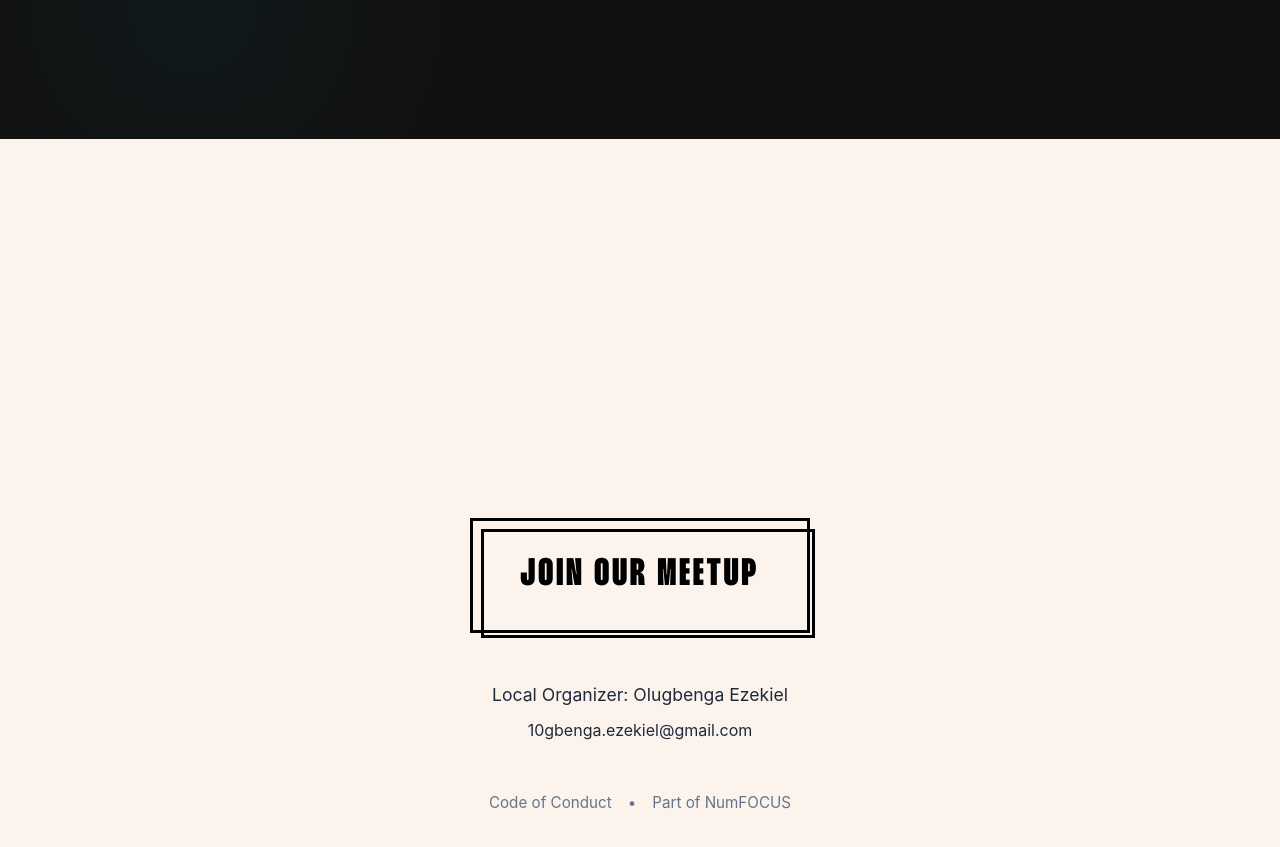
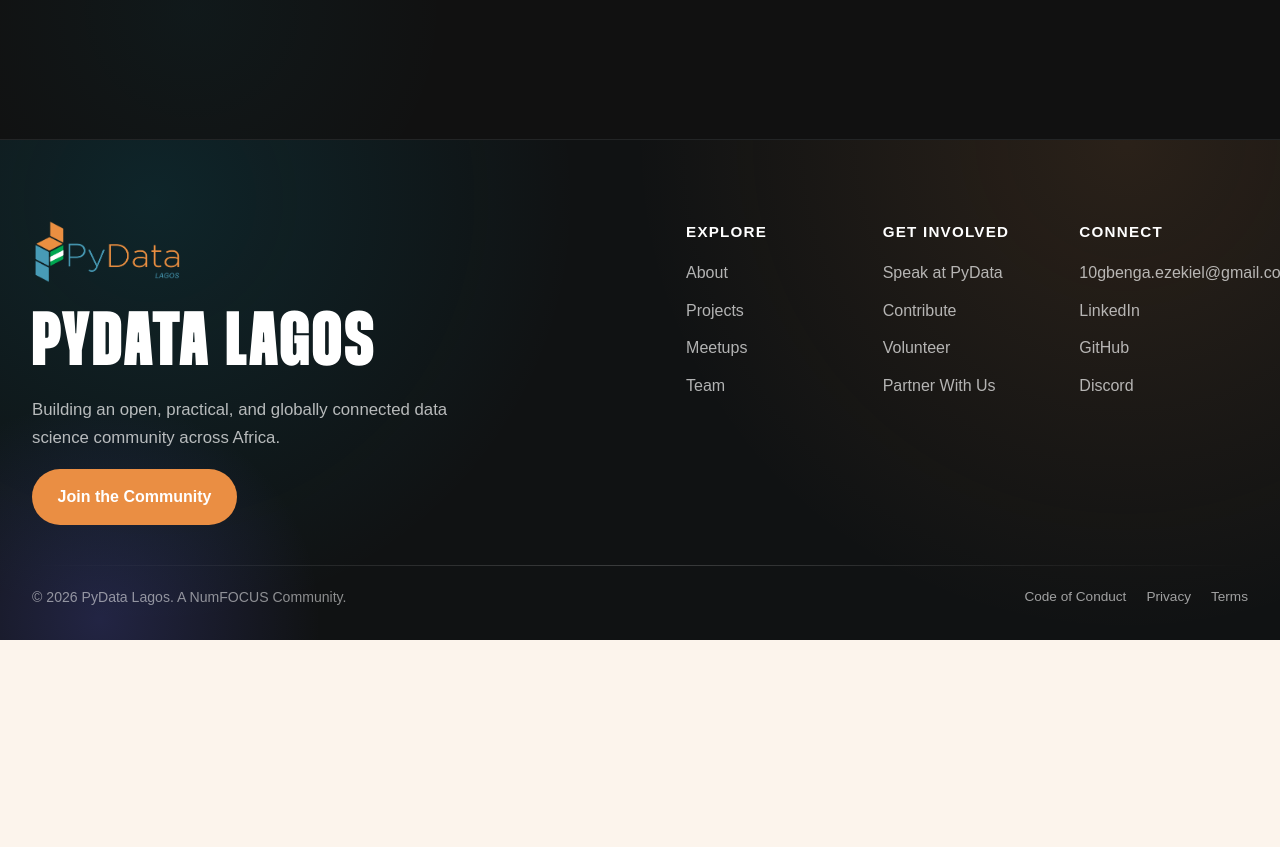
Before and after one commit to Nosa116/PyData-Lagos-WEB, a React (Vite) app: page / in a window 1280 px wide. Shown: the part 8680-9527 px from the top of the page. After the commit the page ends 9320 px from the top, so only its background shows below. Built offline with nearby package versions, Linux system fonts and the light colour scheme; a web font is replaced by a local one.

Commit message:
Redesign footer and update project links

```diff
--- a/package.json
+++ b/package.json
@@ -18,6 +18,6 @@
     "@types/react": "^18.2.43",
     "@types/react-dom": "^18.2.17",
     "@vitejs/plugin-react": "^4.2.1",
-    "vite": "^5.0.8"
+    "vite": "^7.3.1"
   }
 }
--- a/src/App.jsx
+++ b/src/App.jsx
@@ -8,7 +8,7 @@ import Contributor from './components/Contributor'
 import Team from './components/Team'
 import Meetups from './components/Meetups'
 import Community from './components/Community'
-import Contact from './components/Contact'
+import Footer from './components/Footer'
 
 function App() {
     const [scrolled, setScrolled] = useState(false)
@@ -32,7 +32,7 @@ function App() {
             <Team />
             <Meetups />
             <Community />
-            <Contact />
+            <Footer />
         </div>
     )
 }
--- a/src/components/Contact.jsx
+++ b/src/components/Contact.jsx
@@ -9,9 +9,6 @@ const Contact = () => {
                     <span className="title-line">INVOLVED</span>
                 </h2>
                 <div className="contact-content fade-in-up" style={{ animationDelay: '0.2s' }}>
-                    <a href="http://meetup.com/pydata-lagos/" target="_blank" rel="noopener noreferrer" className="contact-link">
-                        JOIN OUR MEETUP
-                    </a>
                     <div className="contact-info">
                         <p>Local Organizer: Olugbenga Ezekiel</p>
                         <a href="mailto:10gbenga.ezekiel@gmail.com">10gbenga.ezekiel@gmail.com</a>
--- /dev/null
+++ b/src/components/Footer.css
@@ -0,0 +1,185 @@
+.pydata-footer {
+    width: 100%;
+    position: relative;
+    padding: 5rem 2rem 2rem;
+    background: radial-gradient(circle at 12% 12%, rgba(4, 173, 206, 0.12), transparent 35%),
+        radial-gradient(circle at 88% 0%, rgba(234, 142, 67, 0.12), transparent 40%),
+        #101213;
+    color: #ffffff;
+    border-top: 1px solid rgba(255, 255, 255, 0.08);
+    font-family: var(--font-navbar);
+    overflow: hidden;
+}
+
+.footer-glow {
+    position: absolute;
+    inset: auto auto -220px -140px;
+    width: 480px;
+    height: 480px;
+    background: radial-gradient(circle, rgba(99, 102, 241, 0.22), transparent 65%);
+    pointer-events: none;
+    z-index: 0;
+}
+
+.footer-container {
+    max-width: 1400px;
+    margin: 0 auto;
+    position: relative;
+    z-index: 1;
+}
+
+.footer-top {
+    display: grid;
+    grid-template-columns: 1.05fr 1fr;
+    gap: 4rem;
+    margin-bottom: 2.5rem;
+}
+
+.footer-brand {
+    display: flex;
+    flex-direction: column;
+    gap: 1rem;
+    max-width: 500px;
+}
+
+.footer-logo {
+    width: 150px;
+    height: auto;
+}
+
+.footer-brand h2 {
+    font-family: var(--font-display);
+    font-size: clamp(2.8rem, 7vw, 4.8rem);
+    line-height: 0.9;
+    font-weight: 400;
+    letter-spacing: 0.03em;
+}
+
+.footer-brand p {
+    color: rgba(255, 255, 255, 0.7);
+    font-size: 1.05rem;
+    line-height: 1.7;
+}
+
+.footer-cta {
+    width: fit-content;
+    text-decoration: none;
+    background-color: var(--color-orange);
+    color: #fff;
+    padding: 0.95rem 1.6rem;
+    border-radius: 999px;
+    font-weight: 700;
+    transition: all var(--transition-base);
+}
+
+.footer-cta:hover {
+    background-color: var(--color-accent);
+    transform: translateY(-2px);
+    box-shadow: 0 12px 24px -12px rgba(4, 173, 206, 0.55);
+}
+
+.footer-nav-grid {
+    display: grid;
+    grid-template-columns: repeat(3, minmax(140px, 1fr));
+    gap: 1.75rem;
+}
+
+.footer-nav-group {
+    display: flex;
+    flex-direction: column;
+    gap: 0.75rem;
+}
+
+.footer-nav-group h3 {
+    color: #fff;
+    font-size: 0.95rem;
+    text-transform: uppercase;
+    letter-spacing: 0.08em;
+    margin-bottom: 0.25rem;
+}
+
+.footer-nav-group a {
+    color: rgba(255, 255, 255, 0.68);
+    text-decoration: none;
+    width: fit-content;
+    transition: color var(--transition-fast), transform var(--transition-fast);
+}
+
+.footer-nav-group a:hover {
+    color: var(--color-orange);
+    transform: translateX(4px);
+}
+
+.footer-divider {
+    height: 1px;
+    width: 100%;
+    background: linear-gradient(to right, rgba(255, 255, 255, 0), rgba(255, 255, 255, 0.18), rgba(255, 255, 255, 0));
+    margin-bottom: 1.25rem;
+}
+
+.footer-bottom {
+    display: flex;
+    justify-content: space-between;
+    align-items: center;
+    gap: 1rem;
+}
+
+.footer-bottom p {
+    font-size: 0.88rem;
+    color: rgba(255, 255, 255, 0.52);
+}
+
+.footer-meta-links {
+    display: flex;
+    align-items: center;
+    gap: 1.25rem;
+}
+
+.footer-meta-links a {
+    color: rgba(255, 255, 255, 0.6);
+    text-decoration: none;
+    font-size: 0.85rem;
+    transition: color var(--transition-fast);
+}
+
+.footer-meta-links a:hover {
+    color: var(--color-orange);
+}
+
+@media (min-width: 768px) {
+    .footer-brand p {
+        max-width: 90%;
+    }
+}
+
+@media (max-width: 1024px) {
+    .footer-top {
+        grid-template-columns: 1fr;
+        gap: 2.75rem;
+    }
+
+    .footer-nav-grid {
+        grid-template-columns: repeat(2, minmax(180px, 1fr));
+    }
+}
+
+@media (max-width: 640px) {
+    .pydata-footer {
+        padding: 4rem 1.25rem 1.5rem;
+    }
+
+    .footer-nav-grid {
+        grid-template-columns: 1fr;
+        gap: 1.5rem;
+    }
+
+    .footer-bottom {
+        flex-direction: column;
+        align-items: flex-start;
+    }
+
+    .footer-meta-links {
+        gap: 1rem;
+        flex-wrap: wrap;
+    }
+}
--- /dev/null
+++ b/src/components/Footer.jsx
@@ -0,0 +1,69 @@
+import './Footer.css'
+
+const Footer = () => {
+    const year = new Date().getFullYear()
+
+    return (
+        <footer id="contact" className="pydata-footer">
+            <div className="footer-glow"></div>
+            <div className="footer-container">
+                <div className="footer-top">
+                    <div className="footer-brand">
+                        <img src="/PyData LagosNG.png" alt="PyData Lagos" className="footer-logo" />
+                        <h2>PYDATA LAGOS</h2>
+                        <p>
+                            Building an open, practical, and globally connected data science community across Africa.
+                        </p>
+                        <a
+                            href="https://www.meetup.com/pydata-lagos/join/"
+                            className="footer-cta"
+                            target="_blank"
+                            rel="noopener noreferrer"
+                        >
+                            Join the Community
+                        </a>
+                    </div>
+
+                    <div className="footer-nav-grid">
+                        <div className="footer-nav-group">
+                            <h3>Explore</h3>
+                            <a href="#about">About</a>
+                            <a href="#projects">Projects</a>
+                            <a href="#meetups">Meetups</a>
+                            <a href="#team">Team</a>
+                        </div>
+
+                        <div className="footer-nav-group">
+                            <h3>Get Involved</h3>
+                            <a href="#speak">Speak at PyData</a>
+                            <a href="#contribute">Contribute</a>
+                            <a href="https://pydata.org/volunteer/" target="_blank" rel="noopener noreferrer">Volunteer</a>
+                            <a href="https://pydata.org/sponsor-pydata/" target="_blank" rel="noopener noreferrer">Partner With Us</a>
+                        </div>
+
+                        <div className="footer-nav-group">
+                            <h3>Connect</h3>
+                            <a href="mailto:10gbenga.ezekiel@gmail.com">10gbenga.ezekiel@gmail.com</a>
+                            <a href="https://www.linkedin.com/company/pydata-lagos" target="_blank" rel="noopener noreferrer">LinkedIn</a>
+                            <a href="https://github.com/pydata" target="_blank" rel="noopener noreferrer">GitHub</a>
+                            <a href="https://discord.gg/CjspHbE9xe" target="_blank" rel="noopener noreferrer">Discord</a>
+                        </div>
+                    </div>
+                </div>
+
+                <div className="footer-divider"></div>
+
+                <div className="footer-bottom">
+                    <p>© {year} PyData Lagos. A NumFOCUS Community.</p>
+                    <div className="footer-meta-links">
+                        <a href="https://pydata.org/code-of-conduct/" target="_blank" rel="noopener noreferrer">Code of Conduct</a>
+                        <a href="https://www.numfocus.org/privacy-policy" target="_blank" rel="noopener noreferrer">Privacy</a>
+                        <a href="https://www.meetup.com/terms/" target="_blank" rel="noopener noreferrer">Terms</a>
+                    </div>
+                </div>
+            </div>
+        </footer>
+    )
+}
+
+export default Footer
```
Also changed, not shown: 1 other file (tests, documents, lock files or other folders).
